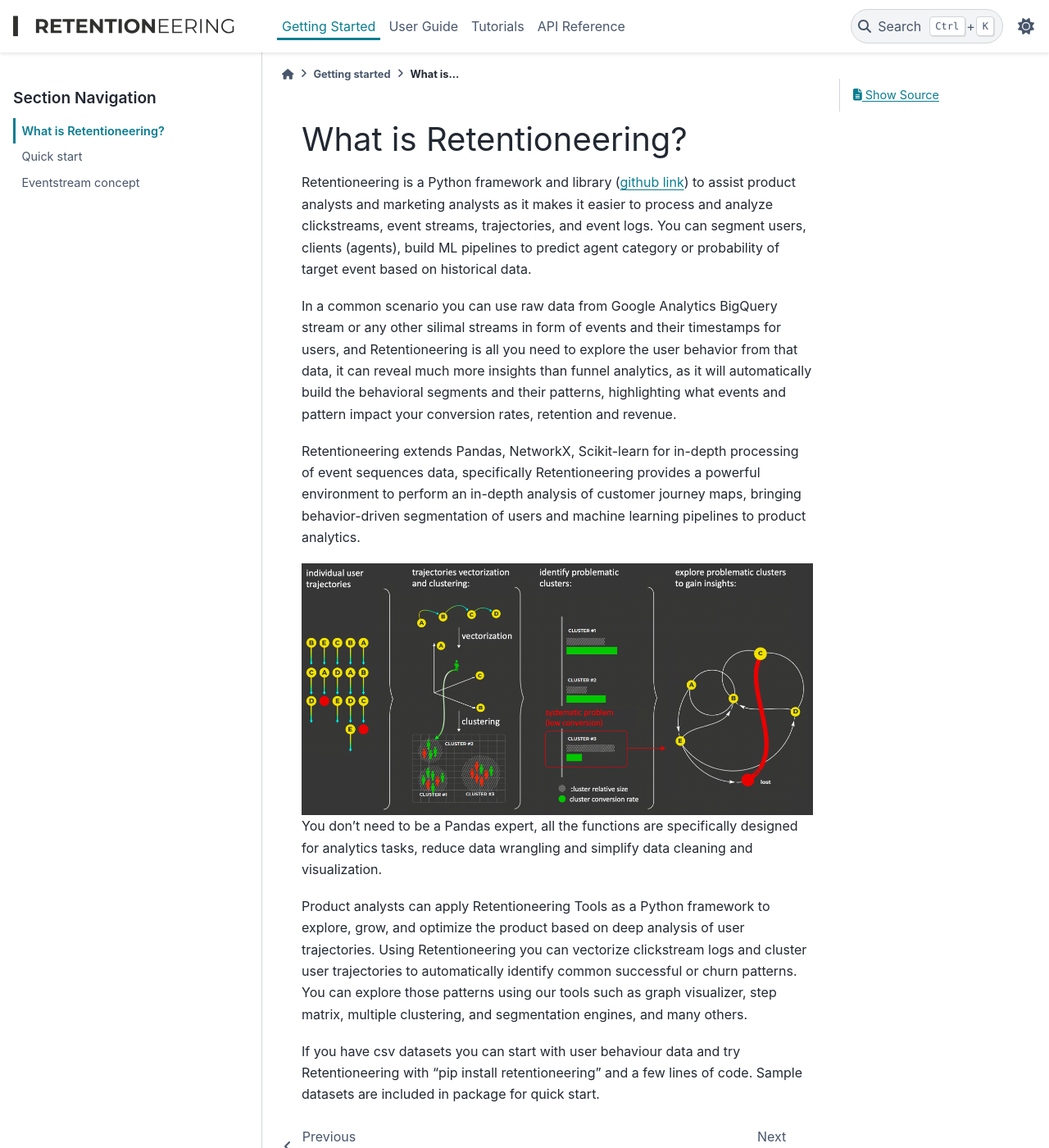
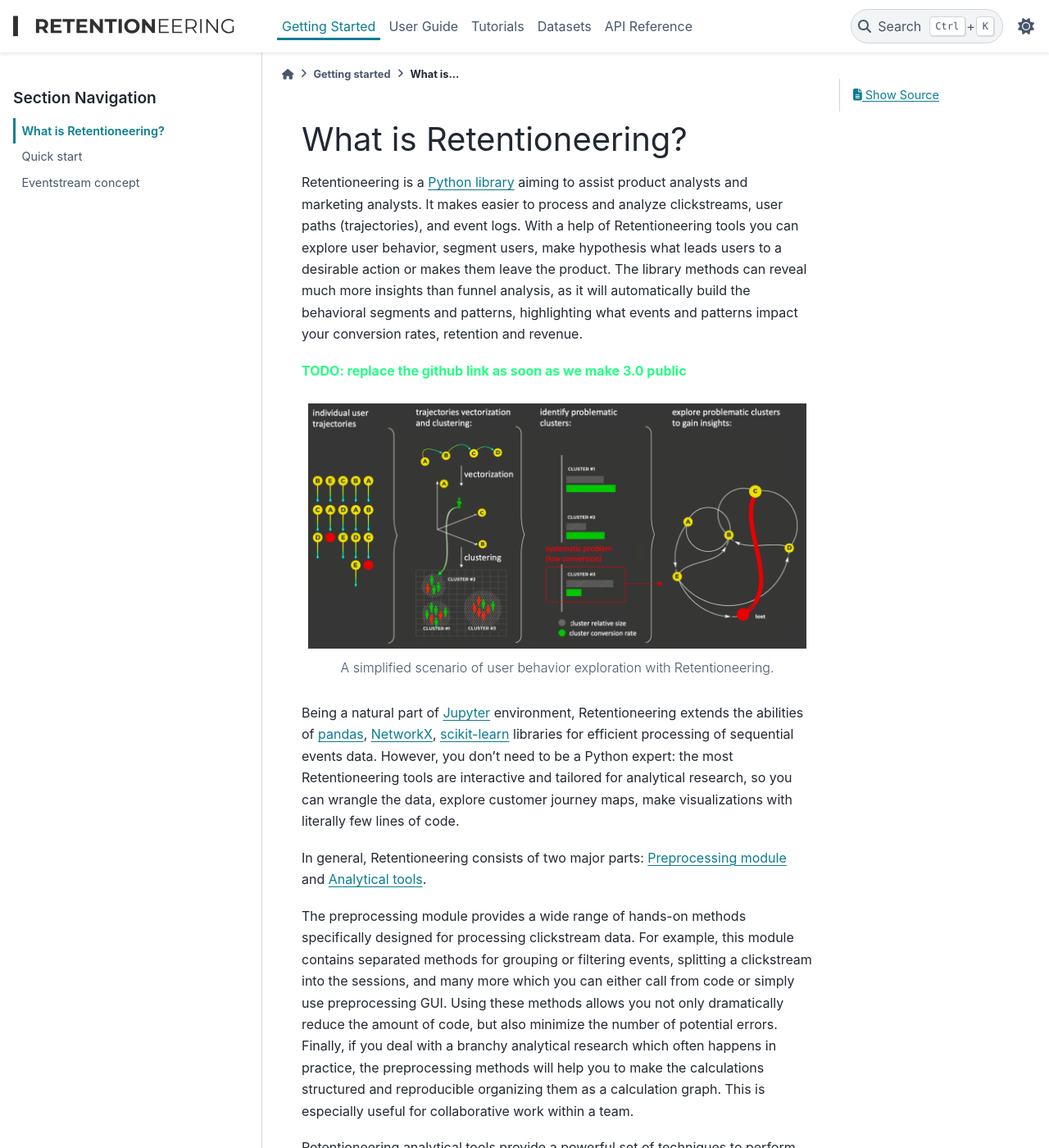
Before and after one commit to retentioneering/retentioneering-tools, a Sphinx documentation site: the page built from docs/source/getting_started/what_is_rete.rst, in a window 1280 px wide and 1400 px high. Shown: the whole window at 82% size. Built offline with Sphinx 7.4.7 and the PyData theme 0.15.4, drawn with Linux system fonts in a browser that asks for light colours; comment, search, counter and statistics services are not loaded; some of the changed text lies outside the part shown.

Commit message:
New quick start

```diff
--- a/docs/source/api/tooling/transition_graph.rst
+++ b/docs/source/api/tooling/transition_graph.rst
@@ -9,4 +9,4 @@
 Eventstream
 -----------
 .. automethod:: retentioneering.eventstream.eventstream.Eventstream.transition_graph
-.. automethod:: retentioneering.eventstream.eventstream.Eventstream.transition_adjacency
+.. automethod:: retentioneering.eventstream.eventstream.Eventstream.transition_matrix
--- /dev/null
+++ b/docs/source/datasets/e-wallet.rst
@@ -0,0 +1,2 @@
+E-wallet dataset
+================
--- /dev/null
+++ b/docs/source/datasets/simple_shop.rst
@@ -0,0 +1,2 @@
+Simple shop dataset
+===================
--- a/docs/source/getting_started/what_is_rete.rst
+++ b/docs/source/getting_started/what_is_rete.rst
@@ -1,46 +1,32 @@
-..
-    .. image:: /_static/getting_started/what_is_rete/logo_long_black.png
+.. raw:: html
 
+    <style>
+        .red {color:#24ff83; font-weight:bold;}
+    </style>
+
+.. role:: red
 
 What is Retentioneering?
 ========================
 
-Retentioneering is a Python framework and library
-(`github link <https://github.com/retentioneering/retentioneering-tools>`__)
-to assist product
-analysts and marketing analysts as it makes it easier to process and
-analyze clickstreams, event streams, trajectories, and event logs.
-You can segment users, clients (agents), build ML pipelines to predict
-agent category or probability of target event based on historical data.
+Retentioneering is a `Python library <https://github.com/retentioneering/retentioneering-tools>`_ aiming to assist product analysts and marketing analysts. It makes easier to process and analyze clickstreams, user paths (trajectories), and event logs. With a help of Retentioneering tools you can explore user behavior, segment users, make hypothesis what leads users to a desirable action or makes them leave the product. The library methods can reveal much more insights than funnel analysis, as it will automatically build the behavioral segments and patterns, highlighting what events and patterns impact your conversion rates, retention and revenue.
 
-In a common scenario you can use raw data from Google Analytics BigQuery
-stream or any other silimal streams in form of events and their timestamps
-for users, and Retentioneering is all you need to explore the user behavior
-from that data, it can reveal much more insights than funnel analytics, as
-it will automatically build the behavioral segments and their patterns,
-highlighting what events and pattern impact your conversion rates, retention
-and revenue.
+:red:`TODO: replace the github link as soon as we make 3.0 public`
 
-Retentioneering extends Pandas, NetworkX, Scikit-learn for in-depth
-processing of event sequences data, specifically Retentioneering provides
-a powerful environment to perform an in-depth analysis of customer
-journey maps, bringing behavior-driven segmentation of users and machine
-learning pipelines to product analytics.
+.. figure:: /_static/getting_started/what_is_rete/intro_0.png
 
-.. image:: /_static/getting_started/what_is_rete/intro_0.png
+    A simplified scenario of user behavior exploration with Retentioneering.
 
-You don't need to be a Pandas expert, all the functions are specifically
-designed for analytics tasks, reduce data wrangling and simplify data
-cleaning and visualization.
+Being a natural part of `Jupyter <https://jupyter.org/>`_ environment, Retentioneering extends the abilities of `pandas <https://pandas.pydata.org>`_, `NetworkX <https://networkx.org/>`_, `scikit-learn <https://scikit-learn.org>`_ libraries for efficient processing of sequential events data. However, you don't need to be a Python expert: the most Retentioneering tools are interactive and tailored for analytical research, so you can wrangle the data, explore customer journey maps, make visualizations with literally few lines of code.
 
-Product analysts can apply Retentioneering Tools as a Python framework
-to explore, grow, and optimize the product based on deep analysis of user
-trajectories. Using Retentioneering you can vectorize clickstream logs
-and cluster user trajectories to automatically identify common successful
-or churn patterns. You can explore those patterns using our tools such
-as graph visualizer, step matrix, multiple clustering, and segmentation
-engines, and many others.
+In general, Retentioneering consists of two major parts: :ref:`Preprocessing module <quick_start_preprocessing>` and :ref:`Analytical tools <quick_start_rete_tools>`.
 
-If you have csv datasets you can start with user behaviour data and try
-Retentioneering with "pip install retentioneering" and a few lines of
-code. Sample datasets are included in package for quick start.
+The preprocessing module provides a wide range of hands-on methods specifically designed for processing clickstream data. For example, this module contains separated methods for grouping or filtering events, splitting a clickstream into the sessions, and many more which you can either call from code or simply use preprocessing GUI. Using these methods allows you not only dramatically reduce the amount of code, but also minimize the number of potential errors. Finally, if you deal with a branchy analytical research which often happens in practice, the preprocessing methods will help you to make the calculations structured and reproducible organizing them as a calculation graph. This is especially useful for collaborative work within a team.
+
+Retentioneering analytical tools provide a powerful set of techniques to perform in-depth analysis of customer journey maps, bringing behavior-driven segmentation of users to product analysis. The tools are focused on informative and interactive visualizations which helps to deeply understand complex structure of a clickstream. Namely, you can explore behavioral patterns using such tools as :ref:`transition graph <quick_start_transition_graph>`, :ref:`step matrix <quick_start_step_matrix>`, multiple :ref:`clustering and vectorization engines <quick_start_cluster_analysis>`, :ref:`good old funnels <quick_start_funnels>`, and others.
+
+The library is installed with a standard ``pip install retentioneering`` command.
+
+Raw data might be downloaded from such sources as Google Analytics BigQuery stream or any other similar streams. All that you need is to convert the data to the list of triples user_id, event, timestamp and pass it to Retentioneering tools. Sample datasets are also included in the package for a quick start.
+
+We recommend to start your journey with :doc:`Quick start document <../getting_started/quick_start>`.
--- a/docs/source/user_guides/eventstream.rst
+++ b/docs/source/user_guides/eventstream.rst
@@ -24,7 +24,6 @@
 - Applying analytical tools. Eventstream provides simple interfaces to retentioneering tools, so you can seamlessly apply them. See a :ref:`user guide on retentioneering core tools<UG core tools>`.
 
 The structure of an eventstream is designed as follows. Let :math:`U` be a set of unique users, :math:`E` be a set of unique events. Eventstream is a set of sequential events :math:`\{(u_i, e_j, t_k)\}` which means that user :math:`u_i` experienced event :math:`e_j` at time :math:`t_k`, where :math:`i = 1, 2, \ldots |U|`, :math:`j = 1, 2, \ldots, |E|`, :math:`k = 1, 2, \ldots`.
-
 
 Eventstream creation
 --------------------
```
Also changed, not shown: other parts of docs/source/user_guides/eventstream.rst (+2 -0 lines), docs/source/datasets.rst (added, +18 -0 lines), docs/source/getting_started/quick_start.rst (+132 -104 lines), docs/source/index.rst (+7 -1 lines).
